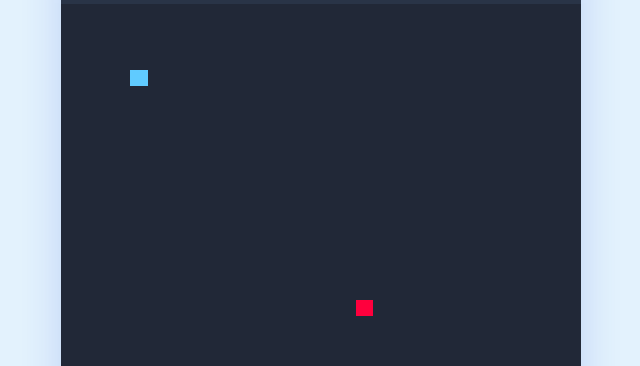
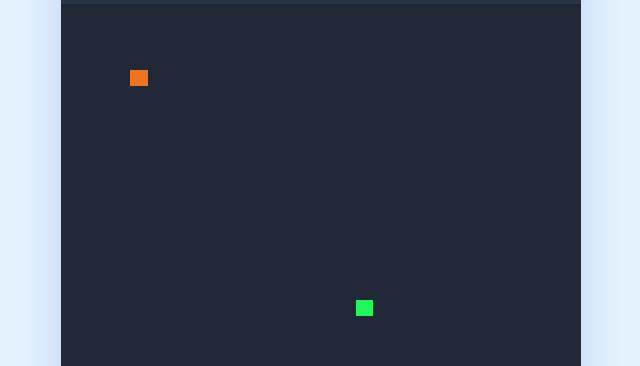
Before and after one commit to rushimore009/snake_Bite, a plain HTML site: page index.html in a window 1280 px wide. Shown: the part 183-549 px from the top of the page, 319-959 px from the left. Drawn offline with nearby package versions, Linux system fonts and the light colour scheme.

Commit message:
Update style.css

```diff
--- a/style.css
+++ b/style.css
@@ -40,10 +40,10 @@
   grid-template: repeat(30, 1fr) / repeat(30, 1fr);
 }
 .play-board .food {
-  background: #FF003D;
+  background: #21f75d;
 }
 .play-board .head {
-  background: #60CBFF;
+  background: #ef7321;
 }
 
 .controls {
```
